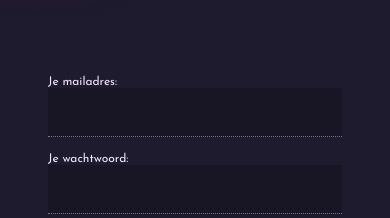
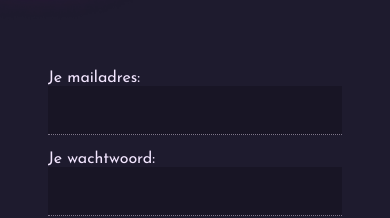
Before and after one commit to MirnaBeugels/dajl, a Next.js app: page / in a window 390 px wide. Shown: the part 437-655 px from the top of the page. Built offline with nearby package versions, Linux system fonts and the light colour scheme.

Commit message:
Fix zoom on mobile forms

```diff
--- a/src/app/global.css
+++ b/src/app/global.css
@@ -26,6 +26,8 @@
 
 input, button, input:-internal-autofill-selected {
     all: unset;
+    font-size: 16px;
+    font-family: var(--font-josefin);
   }
 
 a {
@@ -33,7 +35,7 @@
 }
 
 label {
-    font-size: 12px;
+    font-size: 16px;
 }
 
 button {
--- a/src/app/layout.js
+++ b/src/app/layout.js
@@ -12,6 +12,7 @@
     weight: '400',
     subsets: ['latin'],
     display: 'swap',
+    variable: '--font-josefin'
   })
 
 export default function Denkaanjou({ children }) {
```
